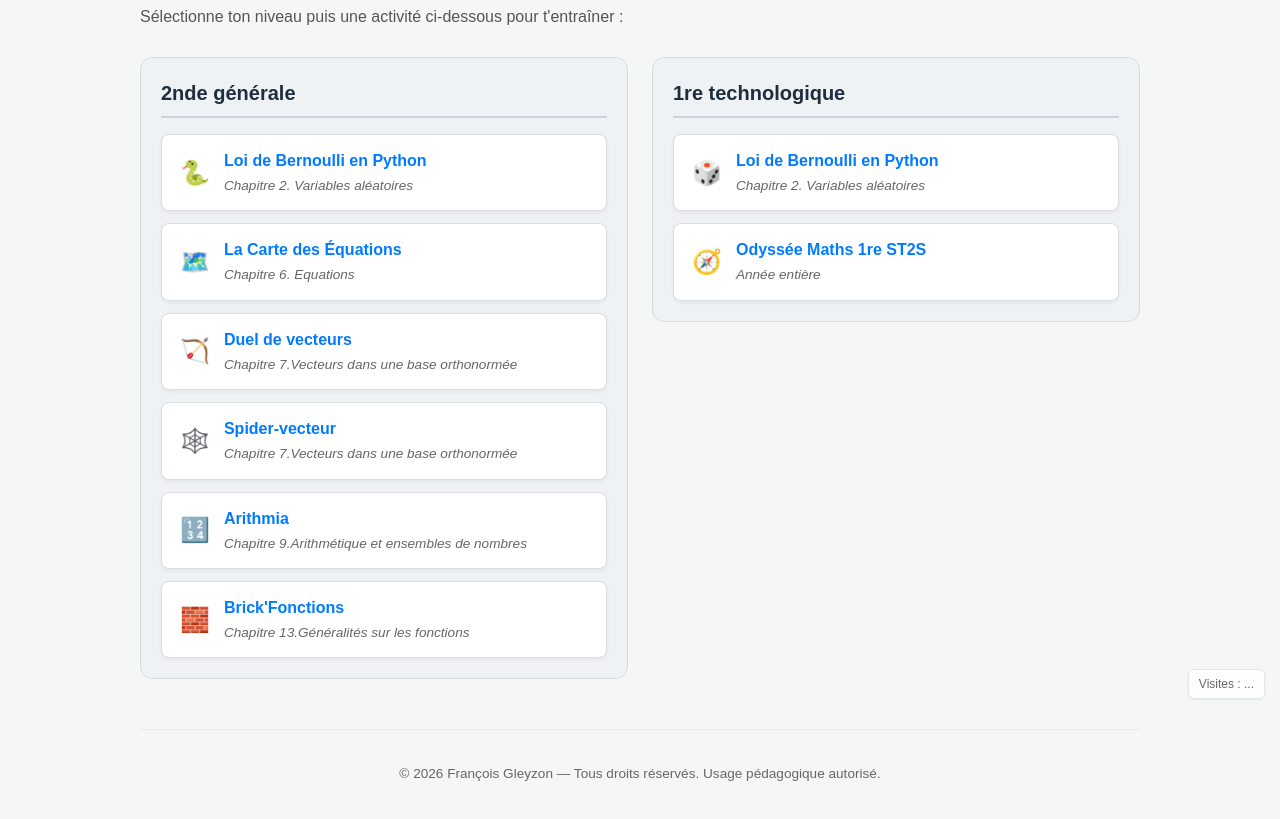
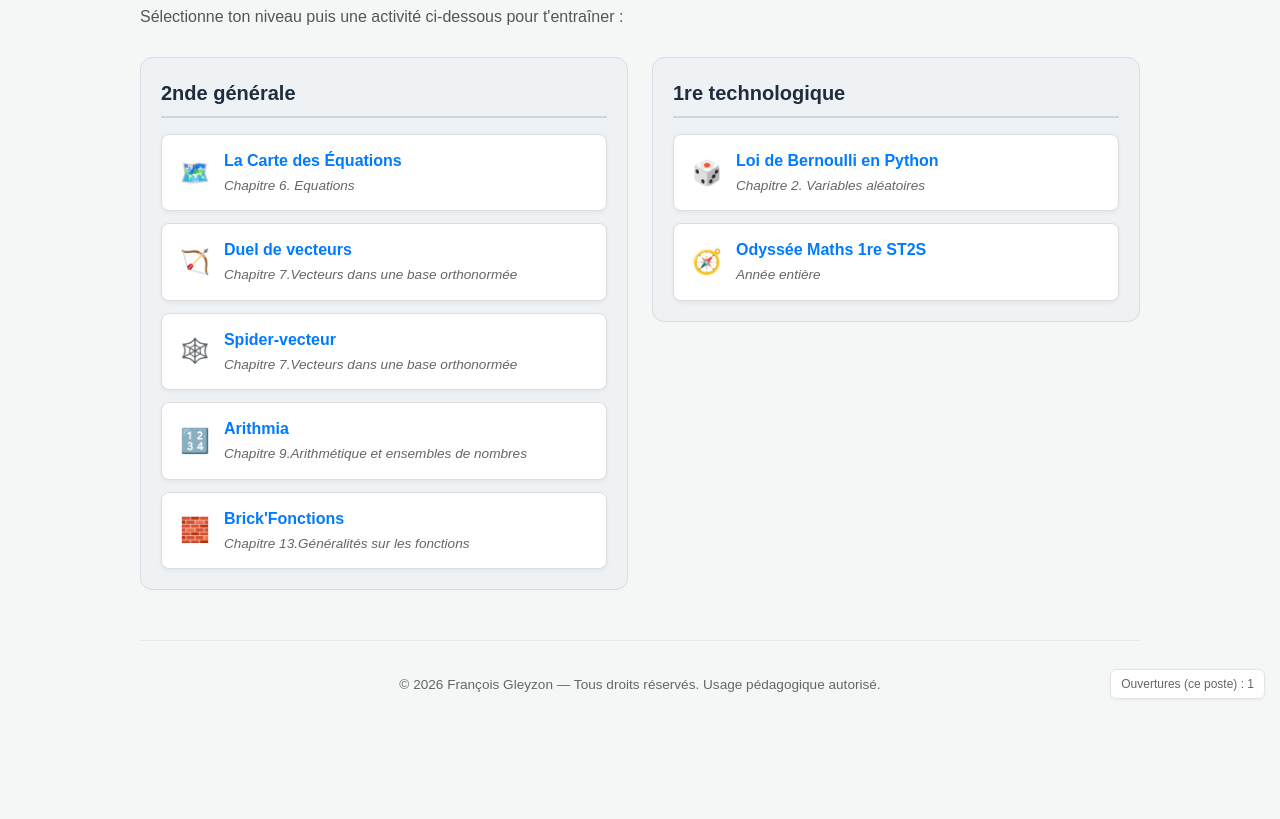
Before and after one commit to FrancoisGLEYZON/applis-maths, a plain HTML site: page index.html in a window 1280 px wide. Shown: the part 91-910 px from the top of the page. After the commit the page ends 826 px from the top, so only its background shows below. Drawn offline with Linux system fonts and the light colour scheme; no server answers.

Commit message:
Update index.html

```diff
--- a/index.html
+++ b/index.html
@@ -106,19 +106,10 @@
     <p class="intro">Sélectionne ton niveau puis une activité ci-dessous pour t'entraîner :</p>
 
     <div class="columns">
-        <!-- Bloc gauche : 2nde générale (trié par chapitre : Ch. 2, Ch. 6, Ch. 7, Ch. 9, Ch. 13) -->
+        <!-- Bloc gauche : 2nde générale (trié par chapitre : Ch. 6, Ch. 7, Ch. 9, Ch. 13) -->
         <section class="level-box">
             <h2>2nde générale</h2>
             <ul class="app-list">
-                <li>
-                    <a href="Loi de Bernoulli en Python.html">
-                        <span class="emoji">🐍</span>
-                        <span class="app-info">
-                            <span class="app-title">Loi de Bernoulli en Python</span>
-                            <span class="app-chapter">Chapitre 2. Variables aléatoires</span>
-                        </span>
-                    </a>
-                </li>
                 <li>
                     <a href="La Carte des Équations.html">
                         <span class="emoji">🗺️</span>
@@ -198,23 +189,23 @@
         <p>© 2026 François Gleyzon — Tous droits réservés. Usage pédagogique autorisé.</p>
     </footer>
 
-    <!-- Petit compteur de visites discret en bas à droite -->
-    <div style="position: fixed; bottom: 10px; right: 15px; background: rgba(255, 255, 255, 0.85); padding: 5px 10px; border-radius: 6px; font-size: 0.75em; color: #666; border: 1px solid #e1e4e8; box-shadow: 0 1px 3px rgba(0,0,0,0.05); z-index: 9999;">
-        Visites : <span id="visitor-count">...</span>
+    <!-- Compteur local sans cookie (évite l'API countapi.xyz souvent indisponible ou bloquée) -->
+    <div id="visitor-box" style="position: fixed; bottom: 10px; right: 15px; background: rgba(255, 255, 255, 0.85); padding: 5px 10px; border-radius: 6px; font-size: 0.75em; color: #666; border: 1px solid #e1e4e8; box-shadow: 0 1px 3px rgba(0,0,0,0.05); z-index: 9999;">
+        Ouvertures (ce poste) : <span id="visitor-count">1</span>
     </div>
 
-    <!-- Script anonyme pour récupérer et afficher le nombre de visites -->
     <script>
-        // Utilisation d'un compteur API open-source anonyme (sans cookies)
-        fetch('https://api.countapi.xyz/hit/francoisgleyzon-applis-maths/visits')
-            .then(response => response.json())
-            .then(data => {
-                document.getElementById('visitor-count').textContent = data.value;
-            })
-            .catch(error => {
-                // En cas de blocage par un bloqueur de pub, on cache le bloc proprement
-                document.currentScript.previousElementSibling.style.display = 'none';
-            });
+        (function () {
+            try {
+                const key = 'portail_maths_visites_gleyzon';
+                const current = parseInt(localStorage.getItem(key) || '0', 10) + 1;
+                localStorage.setItem(key, String(current));
+                document.getElementById('visitor-count').textContent = current;
+            } catch (e) {
+                const box = document.getElementById('visitor-box');
+                if (box) box.style.display = 'none';
+            }
+        })();
     </script>
 
 </body>
```
